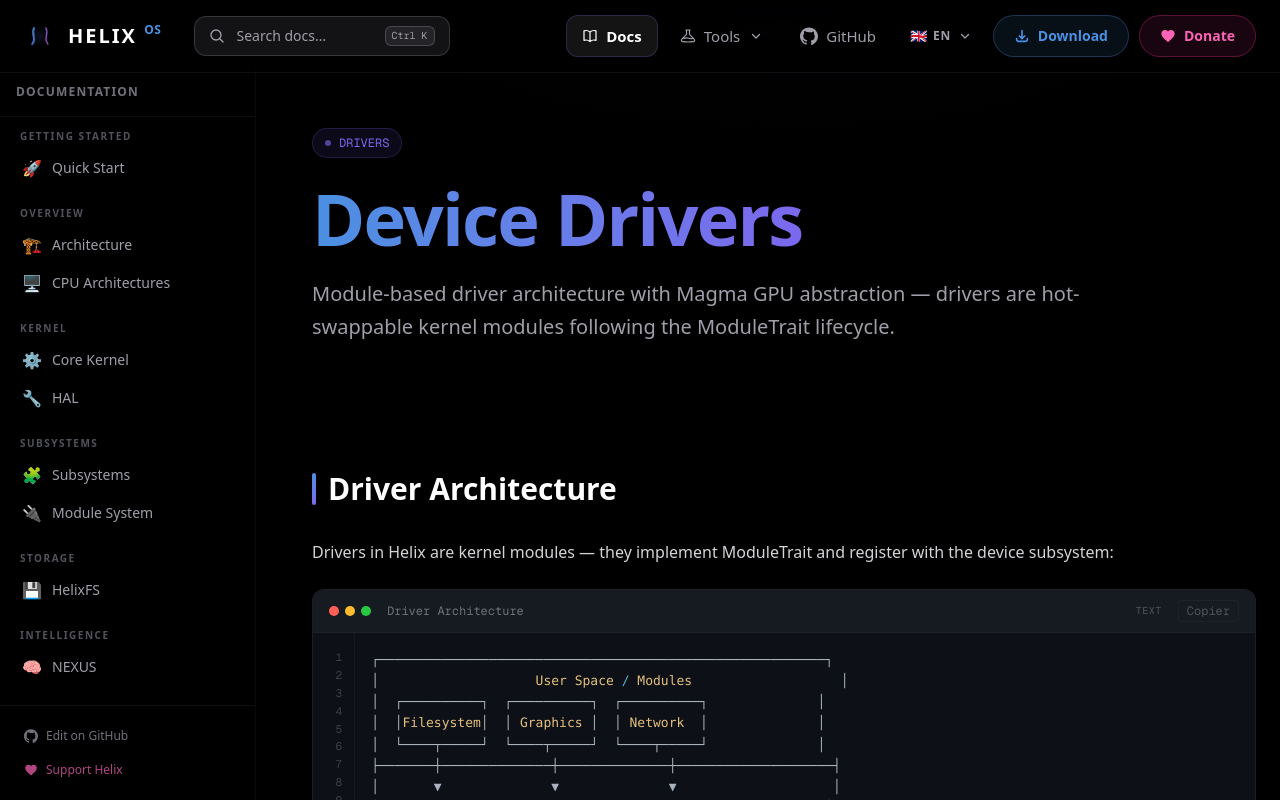
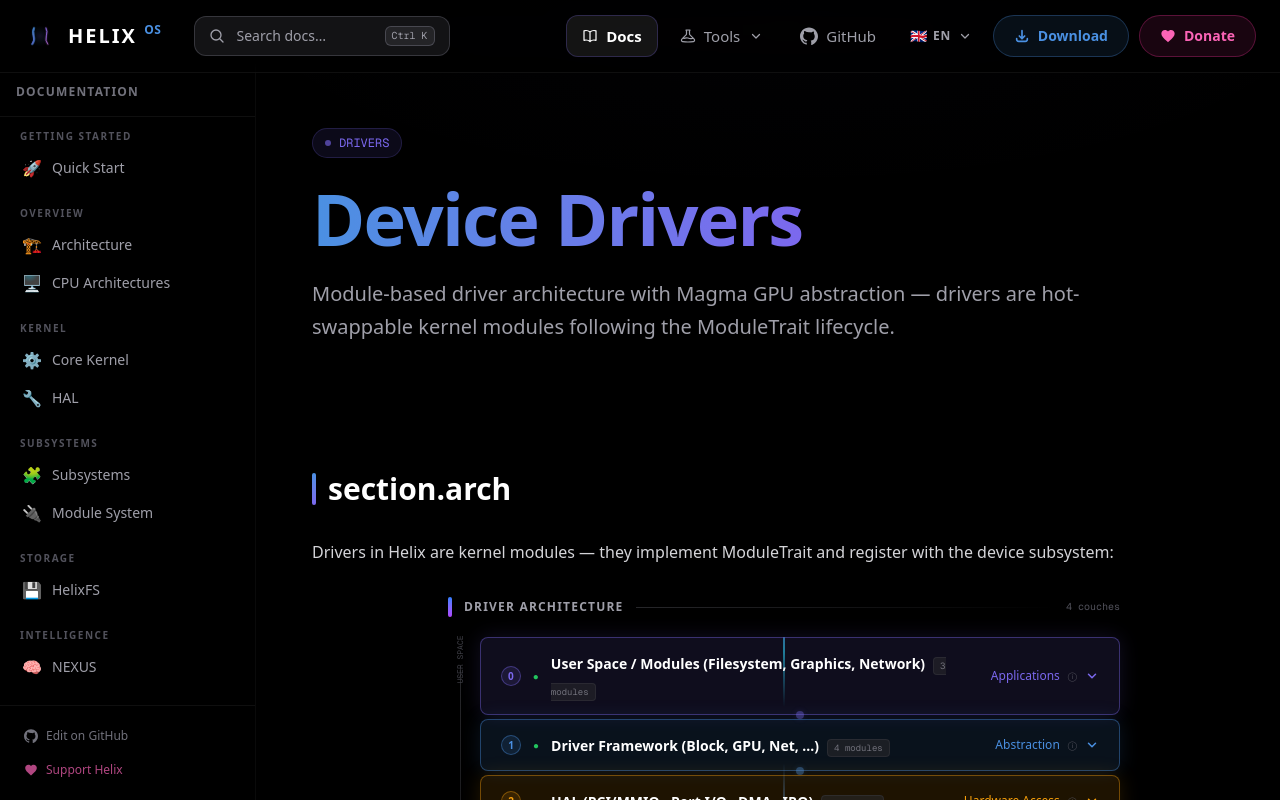
Before and after one commit to HelixOS-Org/helix-wiki, a Next.js app: page /docs/drivers in a window 1280 px wide. Shown: the top 800 px of the page. Built offline with nearby package versions, Linux system fonts and the light colour scheme.

Commit message:
Refactor DriversPage to use localized strings for section titles and replace RustCode with LayerStack and FlowDiagram for improved architecture visualization

```diff
--- a/app/docs/drivers/page.tsx
+++ b/app/docs/drivers/page.tsx
@@ -4,7 +4,8 @@
 import Section from "@/helix-wiki/components/Section";
 import RustCode from "@/helix-wiki/components/RustCode";
 import InfoTable from "@/helix-wiki/components/InfoTable";
-import Footer from "@/helix-wiki/components/Footer";
+import LayerStack from "@/helix-wiki/components/diagrams/LayerStack";
+import FlowDiagram from "@/helix-wiki/components/diagrams/FlowDiagram";
 import { useI18n } from "@/helix-wiki/lib/i18n";
 import { getDocString } from "@/helix-wiki/lib/docs-i18n";
 import driversContent from "@/helix-wiki/lib/docs-i18n/drivers";
@@ -21,37 +22,27 @@
       />
 
       {/* ── OVERVIEW ── */}
-      <Section title="Driver Architecture" id="overview">
+      <Section title={d("section.arch")} id="overview">
         <p>{d("arch.intro")}</p>
 
-        <RustCode filename="Driver Architecture" language="text">{`┌─────────────────────────────────────────────────────────┐
-│                    User Space / Modules                   │
-│  ┌──────────┐  ┌──────────┐  ┌──────────┐              │
-│  │Filesystem│  │ Graphics │  │ Network  │              │
-│  └────┬─────┘  └────┬─────┘  └────┬─────┘              │
-├───────┼──────────────┼──────────────┼────────────────────┤
-│       ▼              ▼              ▼                    │
-│  ┌──────────────────────────────────────────────┐       │
-│  │              Driver Framework                 │       │
-│  │  ┌────────┐  ┌────────┐  ┌────────┐         │       │
-│  │  │ Block  │  │  GPU   │  │  Net   │  ...    │       │
-│  │  │ Driver │  │ Driver │  │ Driver │         │       │
-│  │  └───┬────┘  └───┬────┘  └───┬────┘         │       │
-│  └──────┼────────────┼────────────┼──────────────┘       │
-│         ▼            ▼            ▼                      │
-│  ┌──────────────────────────────────────────────┐       │
-│  │                    HAL                        │       │
-│  │  PCI/MMIO  ·  Port I/O  ·  DMA  ·  IRQ      │       │
-│  └──────────────────────────────────────────────┘       │
-│         ▼            ▼            ▼                      │
-│  ┌──────────────────────────────────────────────┐       │
-│  │                 Hardware                      │       │
-│  └──────────────────────────────────────────────┘       │
-└─────────────────────────────────────────────────────────┘`}</RustCode>
+        <LayerStack title="Driver Architecture" layers={[
+          { label: "User Space / Modules (Filesystem, Graphics, Network)", detail: "Applications", color: "purple",
+            description: "User-facing modules that consume driver services — filesystem operations, GPU rendering, and network I/O all route through the driver framework.",
+            info: { components: ["Filesystem Module", "Graphics Module", "Network Module"], metrics: [{ label: "Modules", value: "12+", color: "#7B68EE" }], api: ["open()", "read()", "write()", "ioctl()"], status: "active" } },
+          { label: "Driver Framework (Block, GPU, Net, ...)", detail: "Abstraction", color: "blue",
+            description: "Trait-based driver framework providing unified interfaces for block devices, GPU, network, input, and character devices. Drivers implement DeviceTrait and register via the module system.",
+            info: { components: ["Block Driver", "GPU Driver", "Net Driver", "Input Driver"], metrics: [{ label: "Traits", value: "5", color: "#4A90E2" }, { label: "Hot-Swap", value: "Yes", color: "#22C55E" }], api: ["DeviceTrait::probe()", "DeviceTrait::init()", "register_driver()"], status: "active" } },
+          { label: "HAL (PCI/MMIO · Port I/O · DMA · IRQ)", detail: "Hardware Access", color: "amber",
+            description: "Hardware Abstraction Layer providing safe wrappers for PCI enumeration, MMIO register access, port I/O, DMA buffer management, and interrupt registration.",
+            info: { components: ["PCI Enumerator", "MMIO Mapper", "Port I/O", "DMA Engine", "IRQ Router"], metrics: [{ label: "Access", value: "Safe", color: "#F59E0B" }], api: ["pci::find_device()", "mmio_read()", "port_write()", "dma_alloc()"], status: "active" } },
+          { label: "Hardware (Physical Devices)", detail: "Silicon", color: "zinc",
+            description: "Physical hardware — GPUs, NICs, storage controllers, USB hosts, and other peripherals connected via PCI, MMIO, or platform buses.",
+            info: { components: ["GPU", "NIC", "Storage", "USB", "Serial"], metrics: [{ label: "Bus", value: "PCI/MMIO" }], status: "passive" } },
+        ]} />
       </Section>
 
       {/* ── MAGMA ── */}
-      <Section title="Magma GPU Driver" id="magma">
+      <Section title={d("section.magma")} id="magma">
         <p>{d("magma.intro")}</p>
 
         <h3 className="text-xl font-semibold text-white mt-8 mb-4">Crate Structure</h3>
@@ -113,14 +104,26 @@
         <p>{d("pipeline.intro")}</p>
 
         <h3 className="text-xl font-semibold text-white mt-8 mb-4">Command Buffer Pipeline</h3>
-        <RustCode filename="Command Submission" language="text">{`┌──────────┐     ┌──────────┐     ┌──────────┐     ┌──────────┐
-│  Build   │ ──▶ │  Submit  │ ──▶ │   GPU    │ ──▶ │ Complete │
-│ Commands │     │ to Ring  │     │ Executes │     │  Fence   │
-└──────────┘     └──────────┘     └──────────┘     └──────────┘
-    CPU              CPU              GPU              IRQ
-
-// API usage:
-let mut cmd = CommandBuffer::new(&device);
+        <FlowDiagram
+          title="Command Submission Pipeline"
+          phases={[
+            { title: "Build", color: "blue", description: "CPU records draw calls, state changes, and resource bindings into a command buffer.", nodes: [
+              { label: "Bind Pipeline", color: "blue", info: { description: "Select graphics/compute pipeline with shaders and fixed-function state.", duration: "~50ns", priority: "high", outputs: ["Pipeline state"] } },
+              { label: "Bind Buffers", color: "blue", info: { description: "Attach vertex, index, and uniform buffers to the command stream.", duration: "~30ns", priority: "normal" } },
+              { label: "Draw Call", color: "blue", info: { description: "Record the draw command with vertex range and instance count.", duration: "~20ns", priority: "normal", outputs: ["CommandBuffer"] } },
+            ]},
+            { title: "Submit", color: "purple", description: "CPU submits the filled command buffer to the GPU ring buffer.", nodes: [
+              { label: "Ring Insert", color: "purple", info: { description: "Write command buffer pointer into the GPU submission ring. Doorbell MMIO write triggers GPU.", duration: "~100ns", priority: "critical", outputs: ["Fence token"] } },
+            ]},
+            { title: "Execute", color: "amber", description: "GPU processes the command buffer asynchronously.", nodes: [
+              { label: "GPU Work", color: "amber", info: { description: "GPU fetches commands from ring, executes draw calls, rasterizes, and writes to render targets.", duration: "Variable", priority: "critical" } },
+            ]},
+            { title: "Complete", color: "green", description: "GPU signals completion via fence and IRQ.", nodes: [
+              { label: "Fence Signal", color: "green", info: { description: "GPU writes fence value to memory. IRQ notifies CPU. fence.wait() returns.", duration: "~1μs", priority: "high", outputs: ["Rendered frame"] } },
+            ]},
+          ]}
+        />
+        <RustCode filename="Command Submission API">{`let mut cmd = CommandBuffer::new(&device);
 cmd.bind_pipeline(&pipeline);
 cmd.bind_vertex_buffer(&vbuf);
 cmd.draw(0..vertex_count);
@@ -130,7 +133,7 @@
       </Section>
 
       {/* ── PLANNED DRIVERS ── */}
-      <Section title="Planned Drivers" id="planned">
+      <Section title={d("section.planned")} id="planned">
         <p>{d("planned.intro")}</p>
         <InfoTable
           columns={[
@@ -151,7 +154,7 @@
       </Section>
 
       {/* ── WRITING DRIVERS ── */}
-      <Section title="Writing a Driver Module" id="writing">
+      <Section title={d("section.writing")} id="writing">
         <p>{d("writing.intro")}</p>
 
         <RustCode filename="modules_impl/drivers/serial/src/lib.rs">{`#![no_std]
@@ -201,7 +204,6 @@
 helix_modules::define_module!(SerialDriver);`}</RustCode>
       </Section>
 
-      <Footer />
     </div>
   );
 }
```
